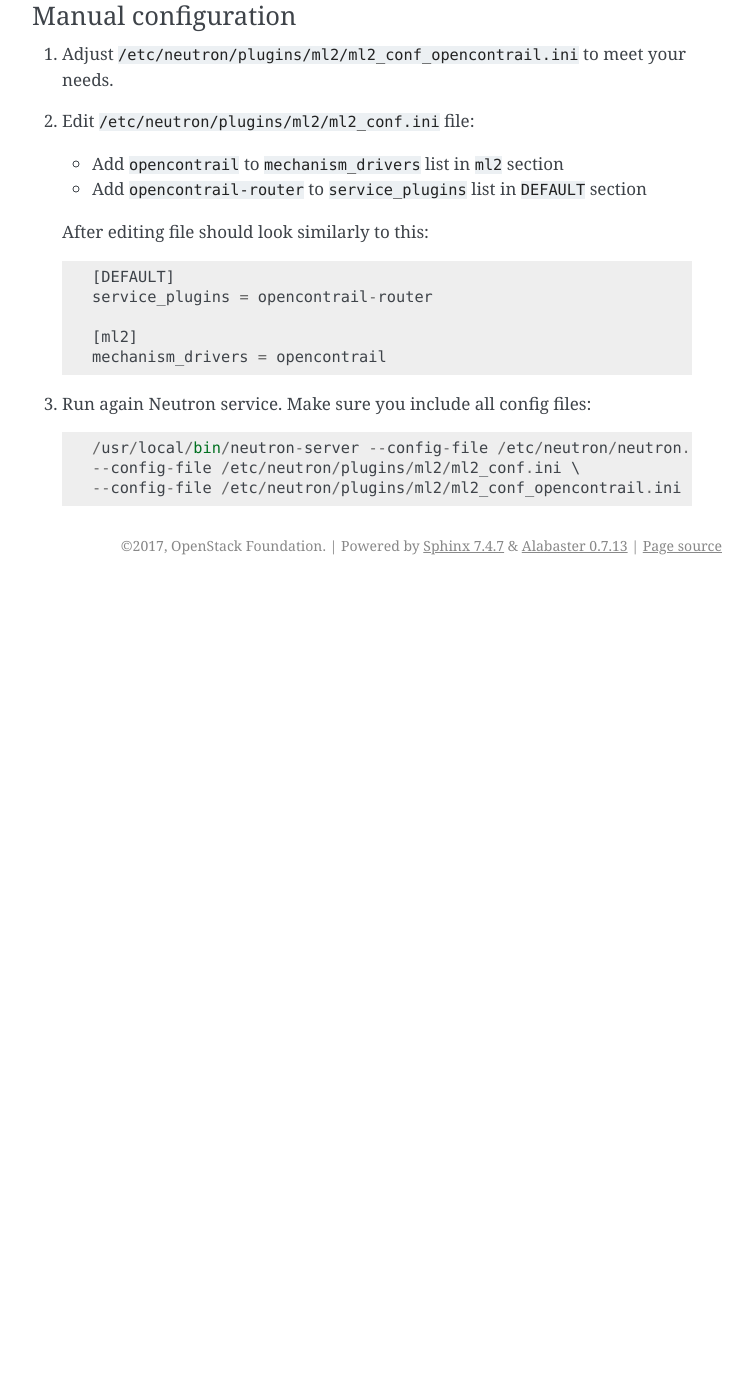
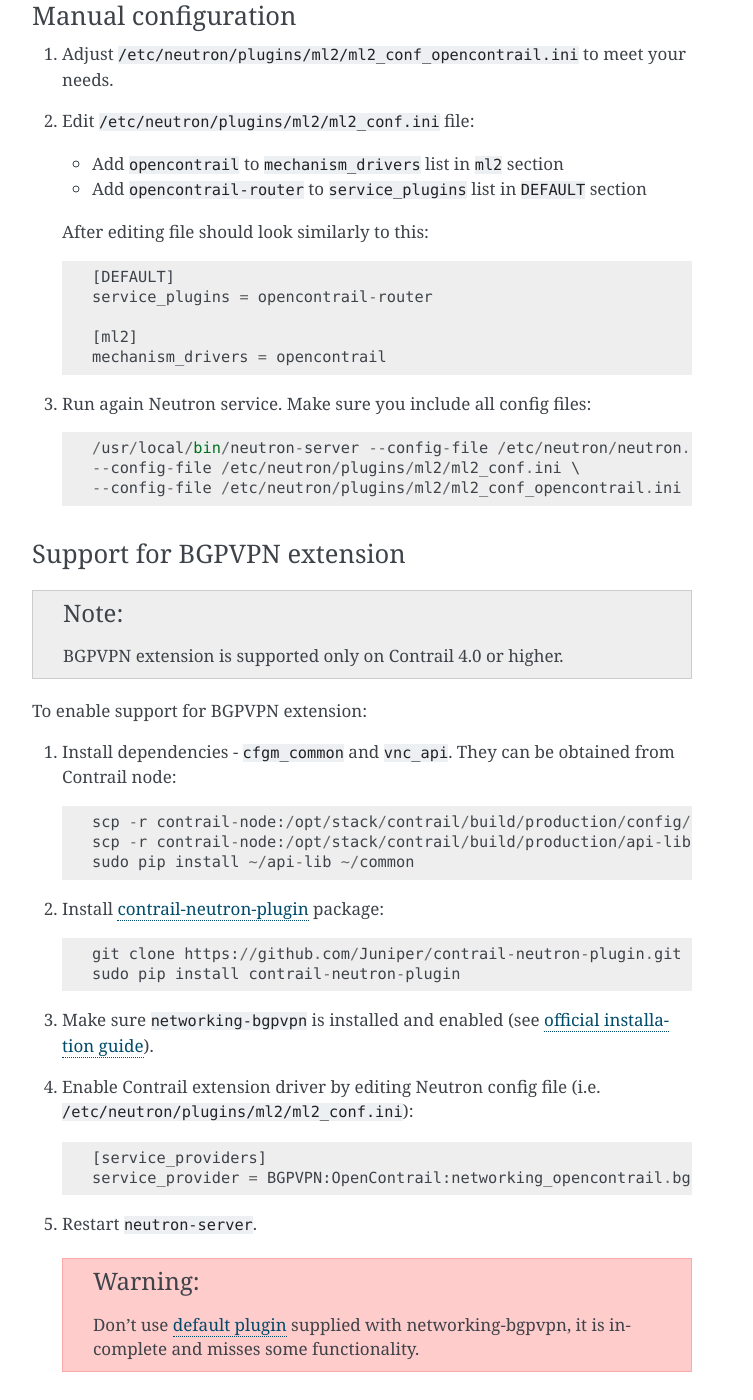
Before and after one commit to openstack-archive/networking-opencontrail, a Sphinx documentation site: the page built from doc/source/usage.rst, in a window 1280 px wide and 1400 px high, scrolled down 524 px. Shown: the whole window, without its empty margins (388-1141 px from the left). Built offline with Sphinx 7.4.7, drawn with Linux system fonts in a browser that asks for light colours; before the commit the page ends 1109 px from its top, so only the background shows below that; some of the changed text lies outside the part shown.

Commit message:
Add initial support for BGPVPN extension
This plugin use almost the same code as in neutron_plugin_contrail.
I have added one line to register config options. Absence of this
line leads to error in some deployments.

Installation guide included.

Change-Id: I97a2b49771ce986f5fc9b2403cfad71793f19624

```diff
--- a/doc/source/usage.rst
+++ b/doc/source/usage.rst
@@ -41,3 +41,36 @@
     /usr/local/bin/neutron-server --config-file /etc/neutron/neutron.conf \
     --config-file /etc/neutron/plugins/ml2/ml2_conf.ini \
     --config-file /etc/neutron/plugins/ml2/ml2_conf_opencontrail.ini
+
+Support for BGPVPN extension
+----------------------------
+
+.. note::
+   BGPVPN extension is supported only on Contrail 4.0 or higher.
+
+To enable support for BGPVPN extension:
+
+#. Install dependencies - ``cfgm_common`` and ``vnc_api``. They can be obtained from Contrail node::
+
+    scp -r contrail-node:/opt/stack/contrail/build/production/config/common ~/
+    scp -r contrail-node:/opt/stack/contrail/build/production/api-lib ~/
+    sudo pip install ~/api-lib ~/common
+
+#. Install `contrail-neutron-plugin <https://github.com/Juniper/contrail-neutron-plugin>`_ package::
+
+    git clone https://github.com/Juniper/contrail-neutron-plugin.git
+    sudo pip install contrail-neutron-plugin
+
+#. Make sure ``networking-bgpvpn`` is installed and enabled
+   (see `official installation guide <https://docs.openstack.org/networking-bgpvpn/latest/install/index.html#installation>`_).
+
+#. Enable Contrail extension driver by editing Neutron config file (i.e. ``/etc/neutron/plugins/ml2/ml2_conf.ini``)::
+
+      [service_providers]
+      service_provider = BGPVPN:OpenContrail:networking_opencontrail.bgpvpn.bgpvpn.ContrailBGPVPNDriver:default
+
+#. Restart ``neutron-server``.
+
+   .. warning::
+      Don't use `default plugin <https://docs.openstack.org/networking-bgpvpn/latest/user/drivers/opencontrail/index.html>`_
+      supplied with networking-bgpvpn, it is incomplete and misses some functionality.
```
Also changed, not shown: 2 other files.
